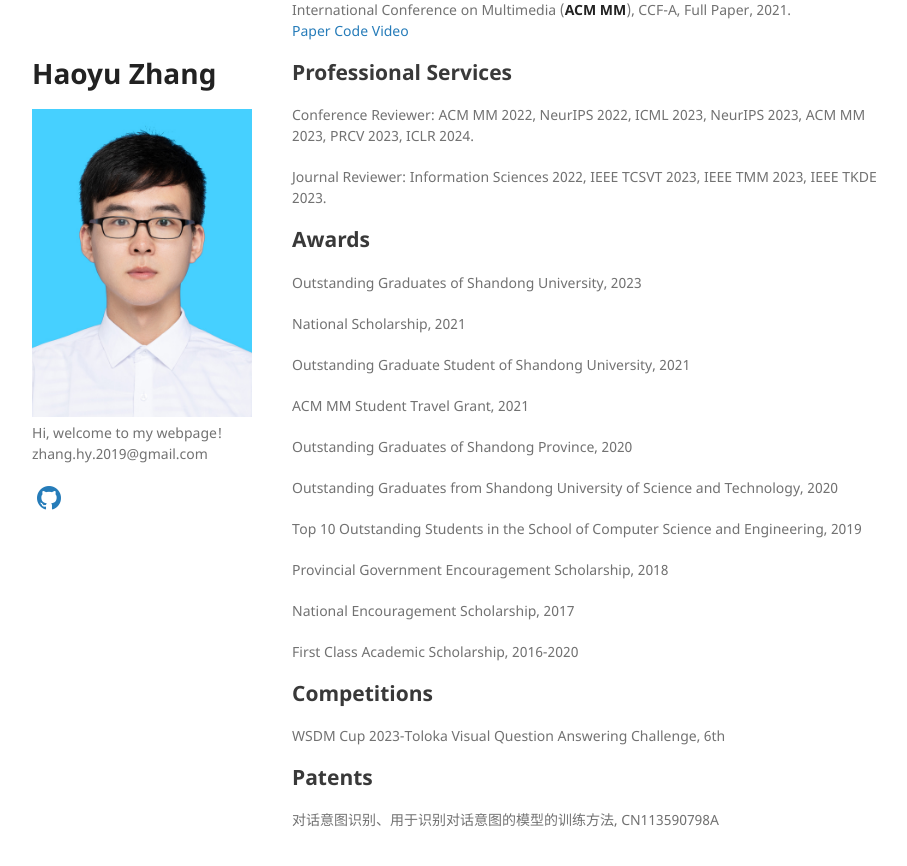
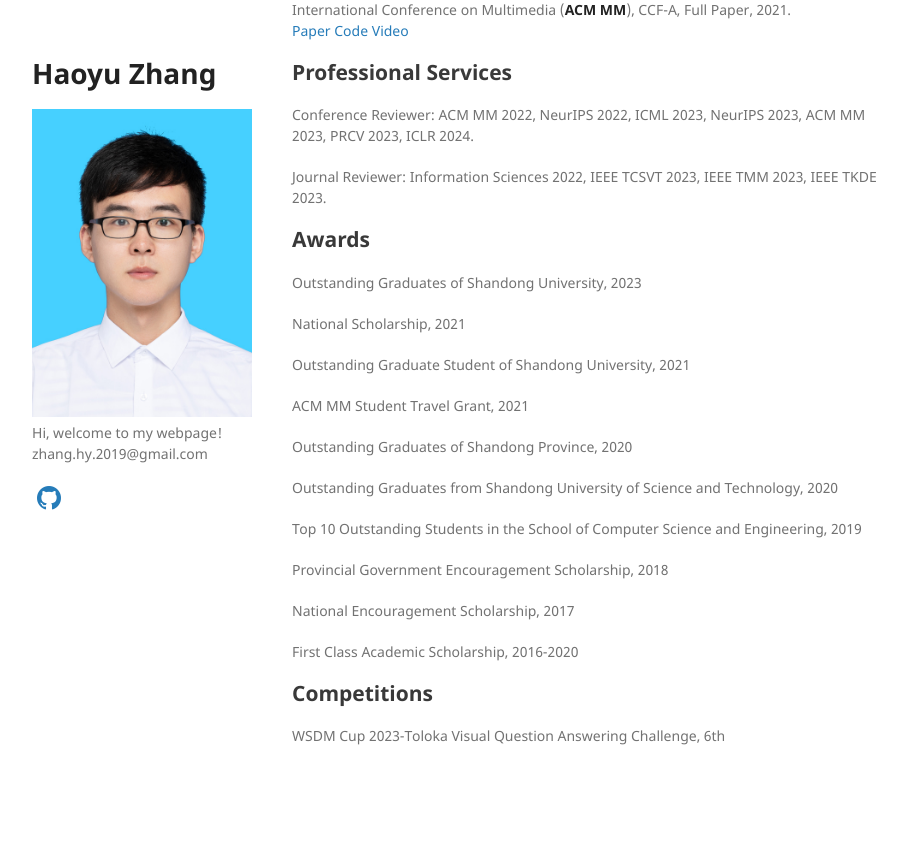
Before and after one commit to Hyu-Zhang/Hyu-Zhang.github.io, a Jekyll site: the page built from index.md, in a window 1280 px wide and 900 px high, scrolled down 1188 px. Shown: the top 866 px of the window, without its empty margins (178-1085 px from the left). Built offline with Jekyll 4.4.1, drawn with Linux system fonts in a browser that asks for light colours; a style sheet for code colours, icons or effects is not loaded; our own code applies the rules of GitHub Pages for plain Markdown files; after the commit the page ends 2004 px from its top, so only the background shows below that; part of the change alters nothing that is shown.

```diff
--- a/index.md
+++ b/index.md
@@ -92,6 +92,9 @@ Conference Reviewer: ACM MM 2022, NeurIPS 2022, ICML 2023, NeurIPS 2023, ACM MM
 Journal Reviewer: Information Sciences 2022, IEEE TCSVT 2023, IEEE TMM 2023, IEEE TKDE 2023.
 
 ## Awards
+<!--
+2023信创与数字经济博士后海河学术论坛，三等奖
+-->
 
 Outstanding Graduates of Shandong University, 2023
 
@@ -117,6 +120,8 @@ First Class Academic Scholarship, 2016-2020
 
 WSDM Cup 2023-Toloka Visual Question Answering Challenge, 6th
 
+<!--
 ## Patents
 
 对话意图识别、用于识别对话意图的模型的训练方法, CN113590798A
+-->
```
